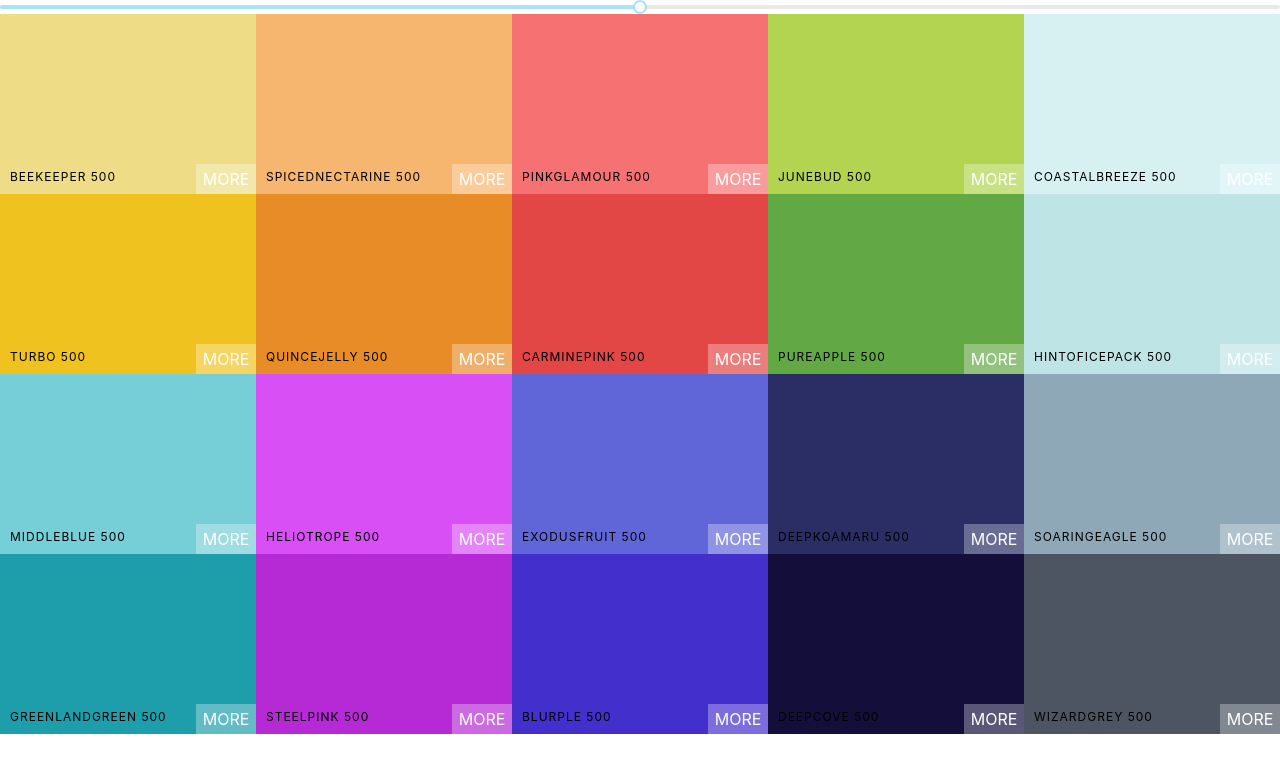
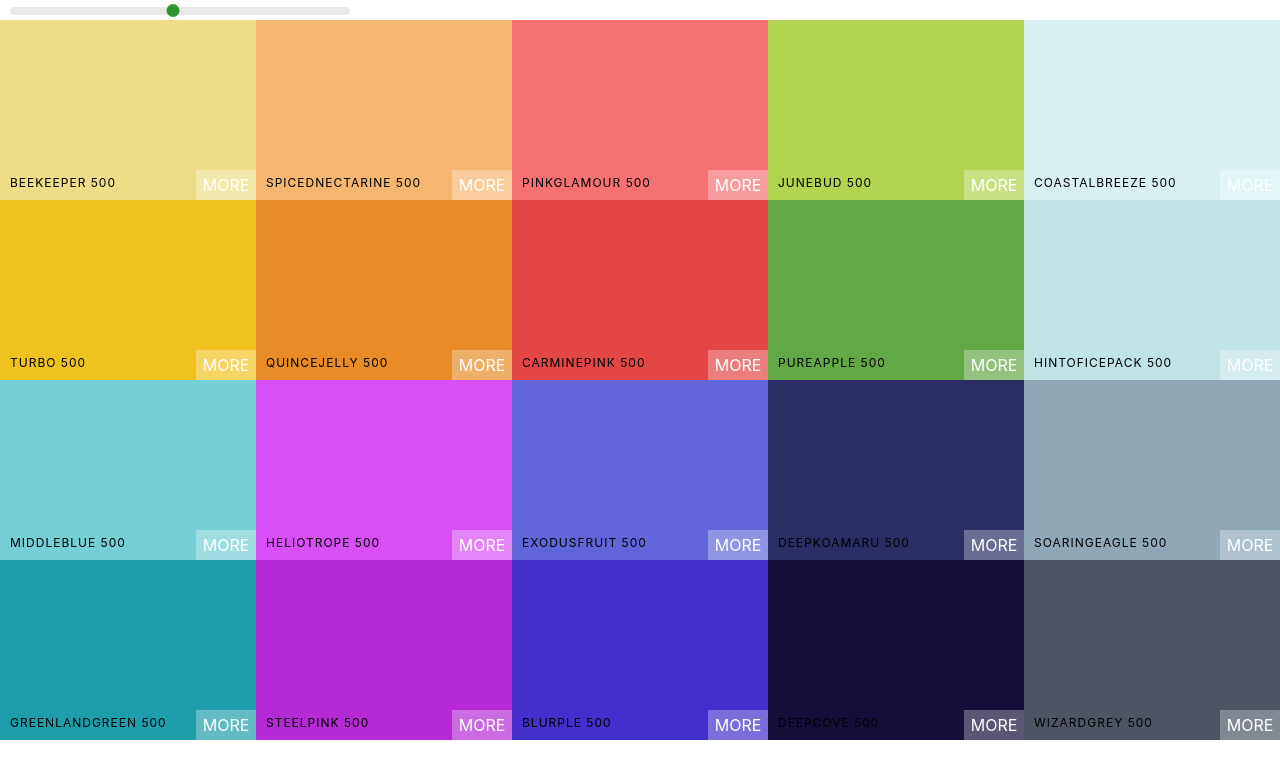
Before and after one commit to sebbains/colors-app, a React (Create React App) app: page / in a window 1280 px wide. Shown: the top 778 px of the page. Built offline with nearby package versions, Linux system fonts and the light colour scheme.

Commit message:
styled slider

```diff
--- a/src/Palette.css
+++ b/src/Palette.css
@@ -5,3 +5,36 @@
 .Palette-colors {
     height: 90%;
 }
+
+.slider {
+    width: 340px;
+    margin: 0 10px;
+    display: inline-block;
+}
+
+.slider .rc-slider-track {
+    background-color: transparent;
+}
+
+.slider .rc-slider-rail {
+    height: 8px;
+}
+
+.slider .rc-slider-handle,
+.slider .rc-slider-handle:active,
+.slider .rc-slider-handle:focus,
+.slider .rc-slider-handle:hover {
+    background-color: green;
+    outline: none;
+    border: 2px solid green;
+    box-shadow: none;
+    width: 13px;
+    height: 13px;
+    margin-left: -7px;
+    margin-top: -3px;
+}
+
+.slider .rc-slider-handle-dragging {
+    border-color: green !important;
+    box-shadow: 0 0 0 5px #9ecb87 !important;
+}
--- a/src/Palette.js
+++ b/src/Palette.js
@@ -1,9 +1,8 @@
 import React, { Component } from 'react';
 import ColorBox from "./ColorBox";
+import 'rc-slider/assets/index.css';
 import "./Palette.css";
 import Slider from 'rc-slider';
-import 'rc-slider/assets/index.css';
-
 class Palette extends Component {
   constructor(props){
     super(props);
@@ -21,7 +20,9 @@
     ));
     return (
       <div className="Palette">
-        <Slider defaultValue={level} min={100} max={900} step={100} onChange={this.changeLevel}/>
+        <div className="slider">
+          <Slider defaultValue={level} min={100} max={900} step={100} onChange={this.changeLevel}/>
+        </div>
         {/* Navbar goes here */}
             <div className="Palette-colors">
               {ColorBoxes}
```
